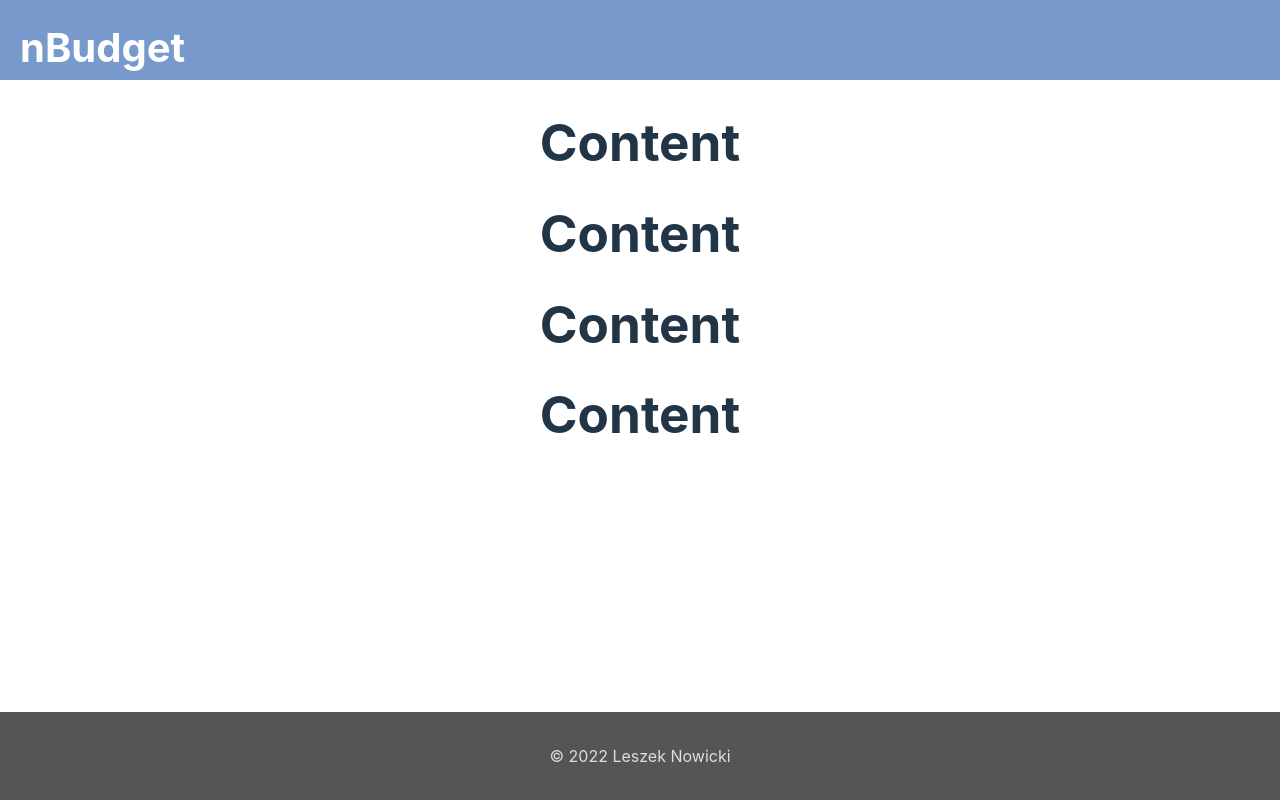
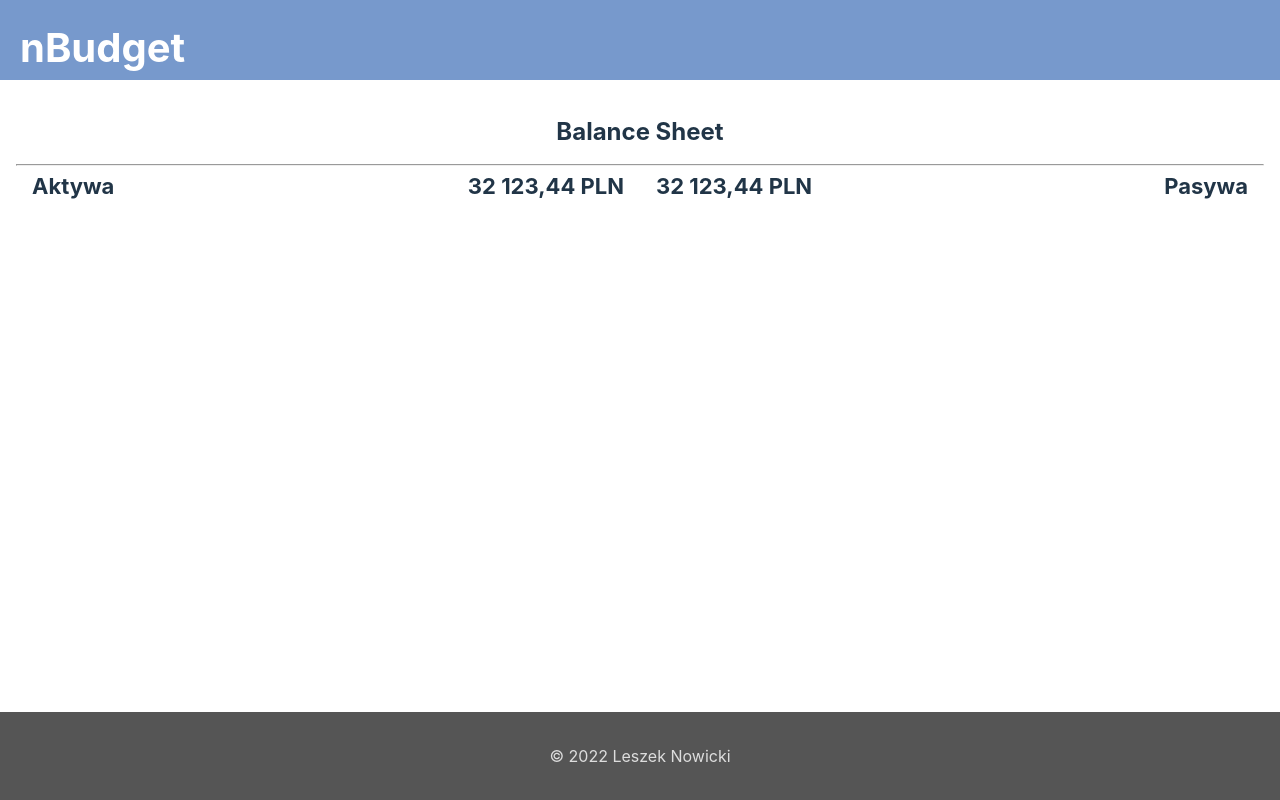
Before and after one commit to leszek888/leszek888.github.io, a Vue app: page / in a window 1280 px wide. Built offline with nearby package versions, Linux system fonts and the light colour scheme.

Commit message:
chore: feat create balance sheet component

```diff
--- a/src/App.vue
+++ b/src/App.vue
@@ -4,10 +4,7 @@
       <span :class="$style.logo">nBudget</span>
     </div>
     <div :class="$style.mainContent">
-      <h1>Content</h1>
-      <h1>Content</h1>
-      <h1>Content</h1>
-      <h1>Content</h1>
+      <BalanceSheet />
     </div>
     <div :class="$style.mainFooter">
       &copy; 2022 Leszek Nowicki
@@ -20,6 +17,7 @@
 
 <script setup lang="ts">
 import { ref } from 'vue'
+import BalanceSheet from './components/reports/BalanceSheet.vue'
 
 const appReady = ref(false)
 
@@ -32,7 +30,7 @@ setTimeout(() => {
 .main {
   &Container {
     animation: expand;
-    animation-duration: 0.6s;
+    animation-duration: .6s;
     align-items: center;
     display: flex;
     flex-direction: column;
@@ -70,7 +68,7 @@ setTimeout(() => {
 
   &Header {
     animation: scroll-to-top;
-    animation-duration: 0.5s;
+    animation-duration: .6s;
     padding: 1rem;
     position: fixed;
     top: 0;
@@ -88,7 +86,8 @@ setTimeout(() => {
    &Content {
      flex: 1;
      margin: auto 0;
-     padding-top: 80px;
+     padding: 1rem;
+     padding-top: 100px;
      width: 100%;
    }
 }
--- /dev/null
+++ b/src/assets/data/reports.ts
@@ -0,0 +1,53 @@
+export const BALANCE_SHEET = {
+  assets: {
+    label: 'Aktywa',
+    values: [
+      { currency: 'EUR', value: 42312.33 }
+    ],
+    sub_accounts: [
+      {
+        label: 'Obrotowe',
+        values: [ { currency: 'EUR', value: 12312.33 } ],
+        sub_accounts: [
+          {
+            label: 'Bank',
+            values: [{ currency: 'EUR', value: 11302.30 } ]
+          },
+          {
+            label: 'Gotówka',
+            values: [{ currency: 'EUR', value: 1010.03 }]
+          }
+        ]
+      },
+      {
+        label: 'Trwałe',
+        values: [ { currency: 'EUR', value: 30000 } ],
+        sub_accounts: [
+          {
+            label: 'Samochód',
+            values: [{ currency: 'EUR', value: 30000 } ]
+          }
+        ]
+      }
+
+    ]
+  },
+  equity_and_liabilities: {
+    label: 'Pasywa',
+    values: [
+      { currency: 'EUR', value: 42312.33 }
+    ],
+    sub_accounts: [
+      {
+        label: 'Kapitał',
+        values: [{ currency: 'EUR', value: 42312.33  }],
+        sub_accounts: [
+          {
+            label: 'Otwarcie',
+            values: [{ currency: 'EUR', value: 42312.33 }]
+          }
+        ]
+      }
+    ]
+  }
+}
--- /dev/null
+++ b/src/components/reports/BalanceSheet.vue
@@ -0,0 +1,58 @@
+<template>
+  <h2>Balance Sheet</h2>
+  <hr />
+  <div :class="$style.tableContainer">
+    <div :class="$style.table">
+      <div :class="$style.leftHeader">
+        <span :class="$style.label">Aktywa</span>
+        <span :class="$style.amount">32 123,44 PLN</span>
+      </div>
+    </div>
+    <div :class="$style.table">
+      <div :class="$style.rightHeader">
+        <span :class="$style.amount">32 123,44 PLN</span>
+        <span :class="$style.label">Pasywa</span>
+      </div>
+    </div>
+  </div>
+</template>
+
+<script setup lang="ts">
+import { BALANCE_SHEET } from '../../assets/data/reports'
+</script>
+
+<style lang="scss" module>
+.tableContainer {
+  display: grid;
+  grid-template-columns: 1fr 1fr;
+  width: 100%;
+
+  .table {
+    .leftHeader {
+      font-size: 22px;
+      font-weight: 700;
+      display: flex;
+      padding: 0 1rem;
+      text-align: left;
+      width: 100%;
+
+      .label {
+        flex: 1;
+      }
+    }
+
+    .rightHeader {
+      display: flex;
+      font-size: 22px;
+      font-weight: 700;
+      padding: 0 1rem;
+      text-align: right;
+      width: 100%;
+
+      .label {
+        flex: 1;
+      }
+    }
+  }
+}
+</style>
--- /dev/null
+++ b/src/components/reports/ReportTable.vue
@@ -0,0 +1,5 @@
+<template>
+</template>
+
+<script setup lang="ts">
+</script>
```
